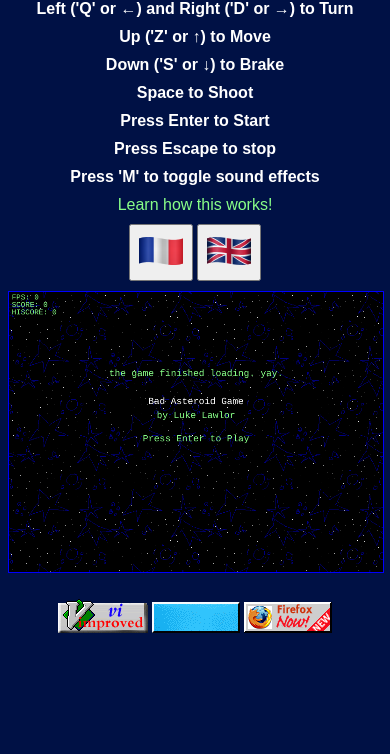
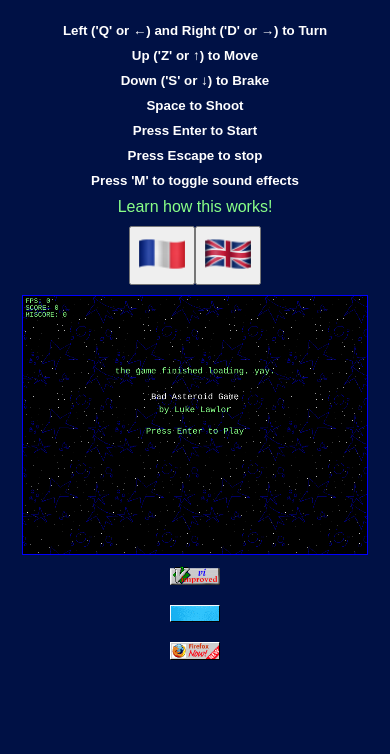
Before and after one commit to lukelawlor/asteroids-js, a website built with Vite: page index.html in a window 390 px wide. Shown: the part 90-844 px from the top of the page. Built offline with nearby package versions, Linux system fonts and the light colour scheme; files whose address does not match are found by name.

Commit message:
css + responsive home

```diff
--- a/index.html
+++ b/index.html
@@ -22,7 +22,8 @@
         <h1 id="gameTitle"></h1>
       </header>
 
-      <section class="game-controls">
+      <div class="game-container">
+        <div class="game-controls">
           <div class="instructions">
             <h4 id="turnLeft"></h4>
             <h4 id="moveUp"></h4>
@@ -46,12 +47,12 @@
                    alt="English Flag">
             </button>
           </div>
-      </section>
-
+        </div>
 
         <canvas id="can"
                 width="0"
                 height="0">Your browser does not support the HTML5 canvas.</canvas>
+      </div>
 
       <footer>
         <div class="development-tools">
--- a/styles/home.css
+++ b/styles/home.css
@@ -9,12 +9,19 @@ body {
 	text-align: center;
 	max-width: 1200px;
 	margin: 0 auto;
+	padding: 15px;
 }
 
 #can {
 	border: 1px solid #0000ff;
 	max-width: 100%;
-	margin: 10px auto;
+	height: auto;
+}
+
+.game-container {
+	display: flex;
+	flex-direction: row;
+	align-items: center;
 }
 
 .game-controls {
@@ -22,18 +29,23 @@ body {
 	flex-direction: column;
 	justify-content: center;
 	align-items: center;
-	flex-wrap: wrap;
 	gap: 10px;
 }
 
 .language-buttons,
 .development-tools {
-	flex-direction: row;
+	display: flex;
+	justify-content: center;
+	flex-wrap: wrap;
+}
+
+.language-buttons {
+	margin-bottom: 10px;
 }
 
 .instructions h4,
 .development-tools img {
-	margin: 10px 0;
+	margin: 10px;
 }
 
 a {
@@ -46,9 +58,65 @@ a:active {
 	color: #ffffff;
 }
 
-@media only screen and (max-width: 600px) {
-	.game-controls,
-	.language-buttons {
+/* Responsive Design */
+@media only screen and (max-width: 1024px) {
+	.game-container {
 		flex-direction: column;
 	}
+
+	.development-tools {
+		flex-direction: column;
+		align-items: center;
+	}
+
+	.language-buttons {
+		flex-direction: row;
+	}
+
+	.instructions h4 {
+		text-align: center;
+	}
+
+	.language-buttons button img,
+	.development-tools img {
+		width: 50px;
+		height: auto;
+	}
+
+	#can {
+		width: 100%;
+		max-height: 300px;
+	}
 }
+
+@media only screen and (max-width: 768px) {
+	.instructions h4 {
+		font-size: smaller;
+	}
+
+	.language-buttons button img,
+	.development-tools img {
+		width: 50px;
+		height: auto;
+	}
+
+	#can {
+		width: 100%;
+		max-height: 300px;
+	}
+}
+
+@media only screen and (max-width: 600px) {
+	.game-container {
+		flex-direction: column;
+	}
+
+	.development-tools {
+		flex-direction: column;
+		align-items: center;
+	}
+
+	.instructions h4 {
+		text-align: center;
+	}
+}
```
Lines whose indentation alone changed are shown as unchanged.
